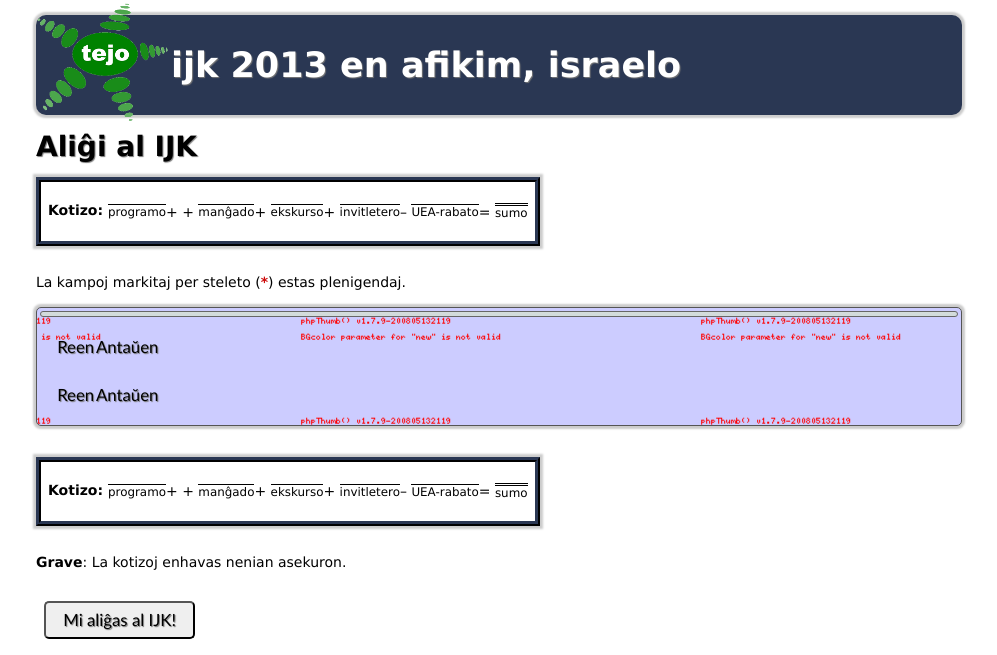
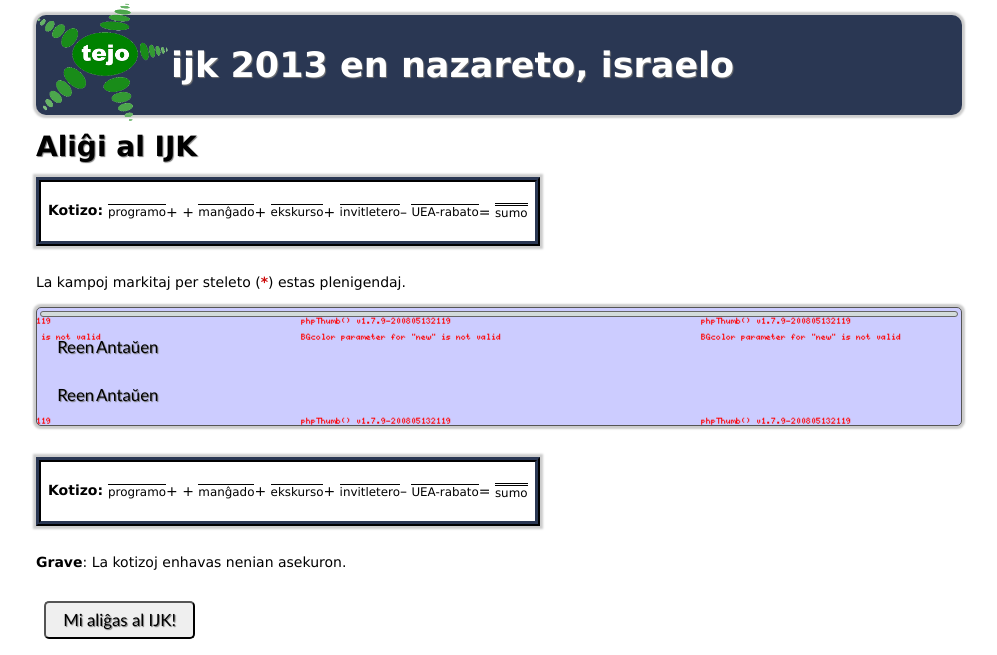
Before and after one commit to Mistborn/ijk, a Django app: page /alighi/ in a window 1280 px wide. Shown: the top 655 px of the page, without its empty margins (141-1138 px from the left). Run offline with Django 3.2, Linux system fonts and the light colour scheme; data that the repository does not hold is empty; parts of the project's set-up code (start-up, migrations or seed data) failed here and were passed over; some libraries are stand-ins or nearby versions.

Commit message:
en nazareto ne afikim

```diff
--- a/ijk/templates/alighi/alighi.html
+++ b/ijk/templates/alighi/alighi.html
@@ -1,6 +1,6 @@
 {% extends 'base.html' %}
 
-{% block title %}Aliĝi al IJK 2013 en Afikim, Israelo{% endblock %}
+{% block title %}Aliĝi{% endblock %}
 
 {% block heading %}Aliĝi al IJK{% endblock %}
 
--- a/ijk/templates/base.html
+++ b/ijk/templates/base.html
@@ -5,7 +5,7 @@
 <meta charset="utf-8">
 <meta http-equiv="content-type" content="text/html; charset=utf-8">
 <title>
-    IJK 2013 : {% block title %}IJK 2013 en Afikim, Israelo{% endblock %}
+    IJK 2013 : {% block title %}IJK 2013 en Nazareto, Israelo{% endblock %}
 </title>
 <!-- link rel="stylesheet" type="text/css" href="//ajax.googleapis.com/ajax/libs/jqueryui/1.9.2/themes/dot-luv/jquery-ui.css" -->
 <link rel="shortcut icon" href="{{ STATIC_URL }}64px-TEJO-stelo-emblemo-travidebla-favicon.ico" />
@@ -24,12 +24,12 @@
 <div id="enhavo">
 <div id="heading">
 <img src="{{ STATIC_URL }}135px-TEJO-stelo-emblemo-travidebla.png" id="tejo-logo">
-<span id="ijk-heading" title="IJK 2013 en Afikim, Israelo">
-    <a href="/">IJK 2013 en Afikim, Israelo</a></span>
+<span id="ijk-heading" title="IJK 2013 en Nazareto, Israelo">
+    <a href="/">IJK 2013 en Nazareto, Israelo</a></span>
 <div class="menuo">{{ MENUO }}</div>
 </div>
 <h1 class="main-heading">{% block heading %}
-    Bonvenon al IJK 2013 en Afikim, Israelo{% endblock %}</h1>
+    Bonvenon al IJK 2013 en Nazareto, Israelo{% endblock %}</h1>
 
 {% block content %}{% endblock %}
 </div> <!-- .enhavo -->
```
